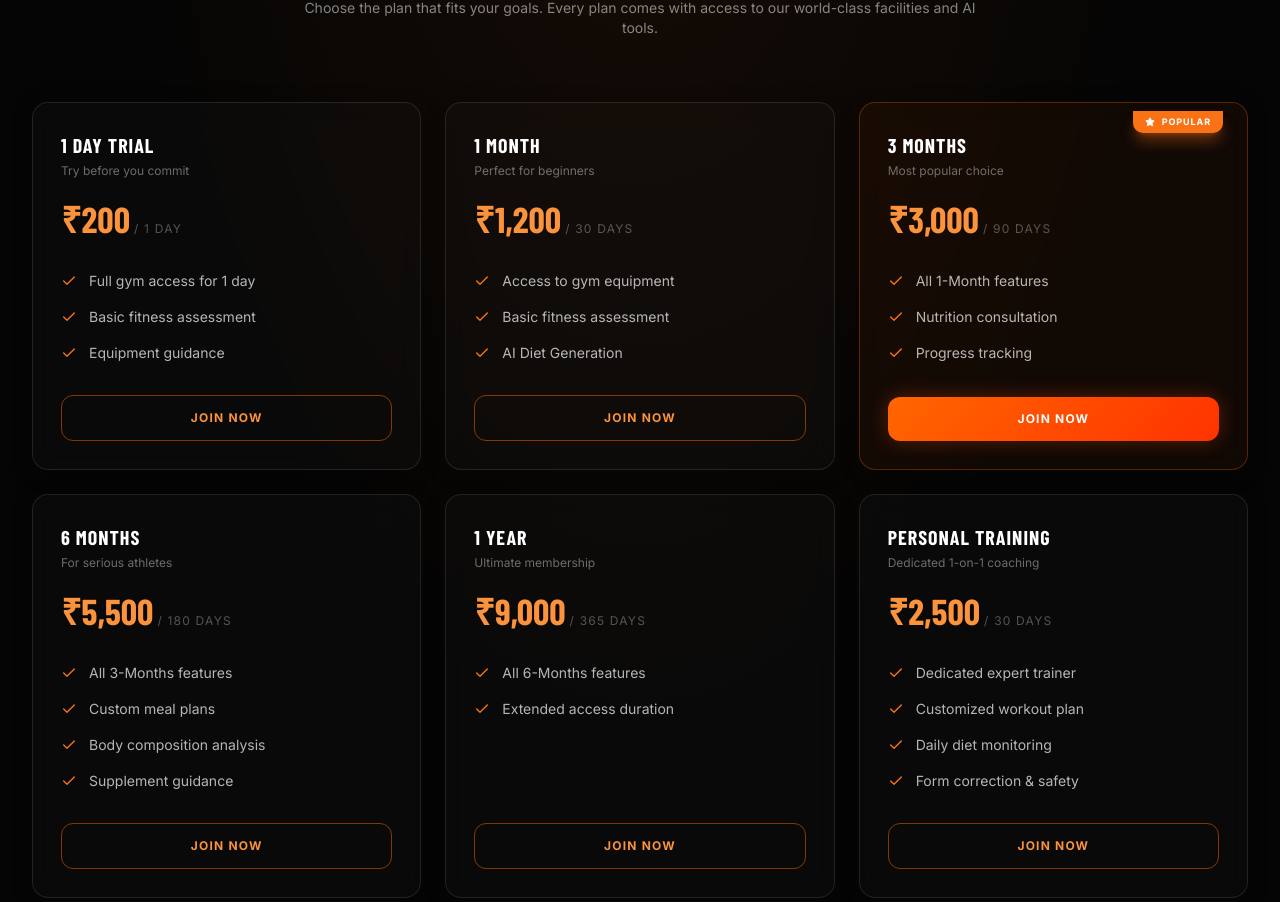
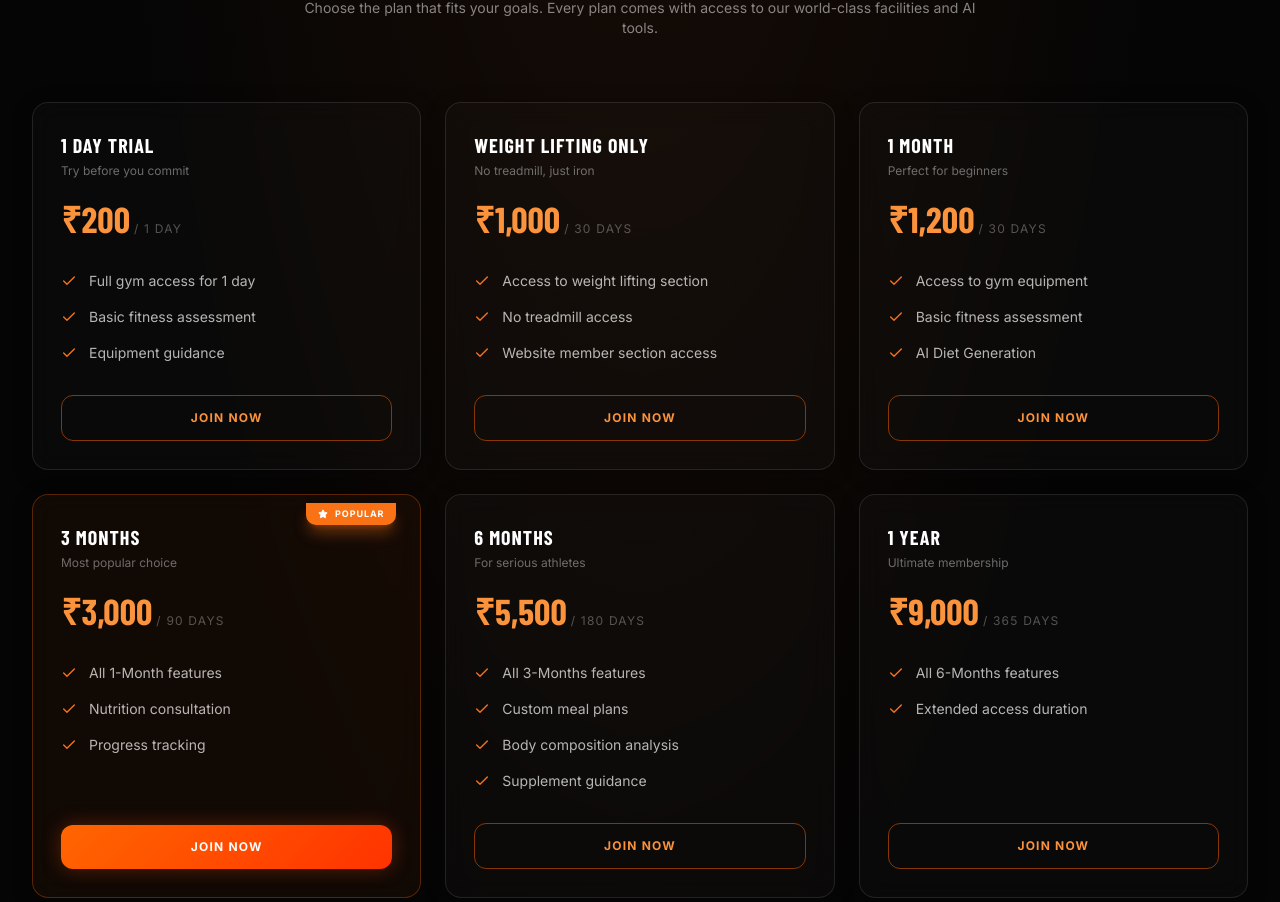
Before and after one commit to mayankaggarwal0661-droid/Astra-fitness-gym-web, a Next.js app: page / in a window 1280 px wide. Shown: the part 3316-4218 px from the top of the page. Built offline with nearby package versions, Linux system fonts and the light colour scheme; a web font is replaced by a local one.

Commit message:
feat: add weight lifting only subscription plan

```diff
--- a/components/MembershipPlans.tsx
+++ b/components/MembershipPlans.tsx
@@ -15,6 +15,20 @@ const plans: { key: MembershipType, name: string, price: string, numericPrice: n
     desc: 'Try before you commit',
     popular: false,
     features: ['Full gym access for 1 day', 'Basic fitness assessment', 'Equipment guidance'],
+  },
+  {
+    key: 'weight_lifting',
+    name: 'Weight Lifting Only',
+    price: '₹1,000',
+    numericPrice: 1000,
+    duration: '30 days',
+    desc: 'No treadmill, just iron',
+    popular: false,
+    features: [
+      'Access to weight lifting section',
+      'No treadmill access',
+      'Website member section access',
+    ],
   },
   {
     key: '1month',
--- a/lib/gymData.ts
+++ b/lib/gymData.ts
@@ -1,5 +1,5 @@
 // ── Types ────────────────────────────────────────────────
-export type MembershipType = '1day' | '1month' | '3months' | '6months' | '1year' | 'pt'
+export type MembershipType = '1day' | '1month' | '3months' | '6months' | '1year' | 'pt' | 'weight_lifting'
 export type PaymentMode    = 'cash' | 'online'
 export type Goal           = 'weight_loss' | 'muscle_gain' | 'maintenance' | 'endurance'
 export type Gender         = 'male' | 'female'
@@ -153,7 +153,7 @@ export function addPayment(p: Omit<Payment, 'id'>): void {
 
 // ── Dates ────────────────────────────────────────────────
 export function membershipDays(type: MembershipType): number {
-  return { '1day': 1, '1month': 30, '3months': 90, '6months': 180, '1year': 365, 'pt': 30 }[type]
+  return { '1day': 1, '1month': 30, '3months': 90, '6months': 180, '1year': 365, 'pt': 30, 'weight_lifting': 30 }[type]
 }
 
 export function calcEndDate(startDate: string, type: MembershipType): string {
```
